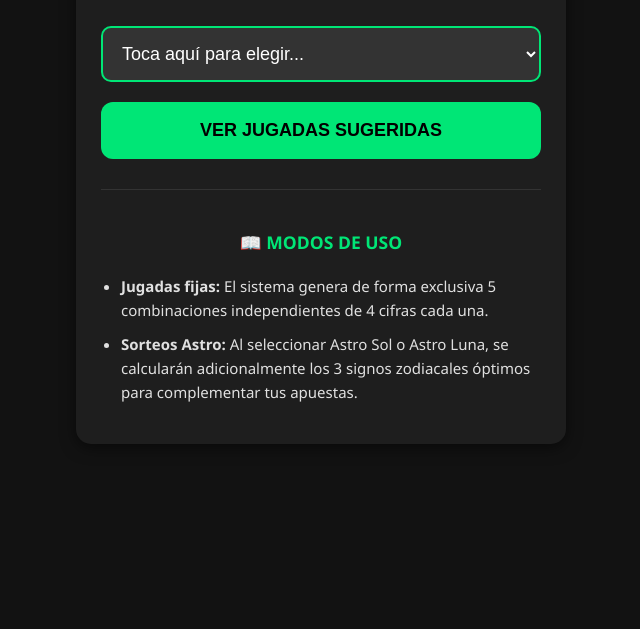
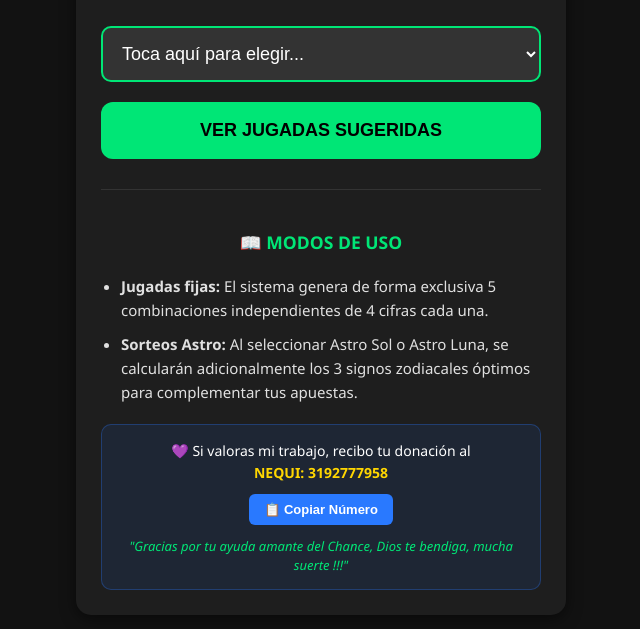
Before and after one commit to predictordechance-hash/numeros-del-chance, a plain HTML site: page index.html in a window 1280 px wide. Shown: the part 133-762 px from the top of the page, without its empty margins (319-959 px from the left). Drawn offline with Linux system fonts and the light colour scheme.

Commit message:
Update index.html
Actualización: predictor local con botón Nequi

```diff
--- a/index.html
+++ b/index.html
@@ -49,6 +49,38 @@
         .texto-info { text-align: left; line-height: 1.6; color: #e0e0e0; font-size: 15px; margin-top: 30px; border-top: 1px solid #333333; padding-top: 20px; }
         .texto-info ul { padding-left: 20px; }
         .texto-info li { margin-bottom: 10px; }
+
+        /* Sección de Donación */
+        .mencion-donacion {
+            background-color: rgba(41, 121, 255, 0.1);
+            border: 1px solid rgba(41, 121, 255, 0.3);
+            padding: 15px;
+            border-radius: 10px;
+            margin-top: 20px;
+            font-size: 14px;
+            color: #ffffff;
+            text-align: center;
+        }
+        .mencion-donacion strong {
+            color: #ffd600;
+        }
+        .btn-copiar {
+            display: inline-block;
+            width: auto;
+            padding: 8px 15px;
+            font-size: 13px;
+            background-color: #2979ff;
+            color: #ffffff;
+            border-radius: 6px;
+            margin-top: 10px;
+        }
+        .msg-agradecimiento {
+            font-style: italic;
+            color: #00e676;
+            font-size: 13px;
+            margin-top: 12px;
+            line-height: 1.4;
+        }
     </style>
 </head>
 <body>
@@ -103,6 +135,16 @@
             <li><strong>Jugadas fijas:</strong> El sistema genera de forma exclusiva 5 combinaciones independientes de 4 cifras cada una.</li>
             <li><strong>Sorteos Astro:</strong> Al seleccionar Astro Sol o Astro Luna, se calcularán adicionalmente los 3 signos zodiacales óptimos para complementar tus apuestas.</li>
         </ul>
+
+        <!-- SECCIÓN DE APOYO INTERACTIVA -->
+        <div class="mencion-donacion">
+            💜 Si valoras mi trabajo, recibo tu donación al <br>
+            <strong>NEQUI: 3192777958</strong><br>
+            <button class="btn-copiar" id="btnCopiar" onclick="copiarNequi()">📋 Copiar Número</button>
+            <div class="msg-agradecimiento">
+                "Gracias por tu ayuda amante del Chance, Dios te bendiga, mucha suerte !!!"
+            </div>
+        </div>
     </div>
 </div>
 
@@ -113,6 +155,25 @@ function generarNumero(cifras) {
         numero += Math.floor(Math.random() * 10);
     }
     return numero;
+}
+
+function copiarNequi() {
+    const numeroNequi = "3192777958";
+    navigator.clipboard.writeText(numeroNequi).then(() => {
+        const btn = document.getElementById("btnCopiar");
+        btn.innerText = "✅ ¡Copiado con éxito!";
+        btn.style.backgroundColor = "#00e676";
+        btn.style.color = "#000000";
+
+        // Regresar el botón a su estado normal después de 2.5 segundos
+        setTimeout(() => {
+            btn.innerText = "📋 Copiar Número";
+            btn.style.backgroundColor = "#2979ff";
+            btn.style.color = "#ffffff";
+        }, 2500);
+    }).catch(err => {
+        console.error('Error al copiar el número: ', err);
+    });
 }
 
 function calcularPrediccion() {
```
